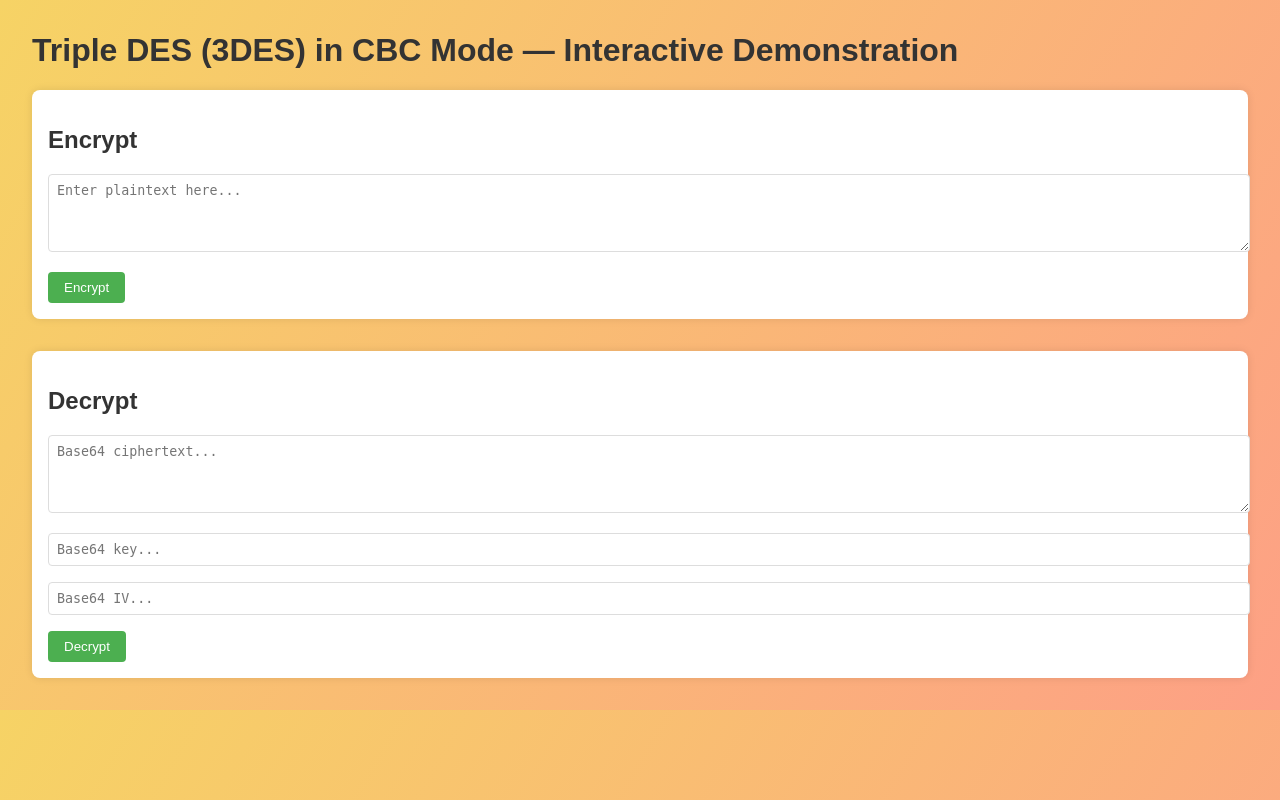
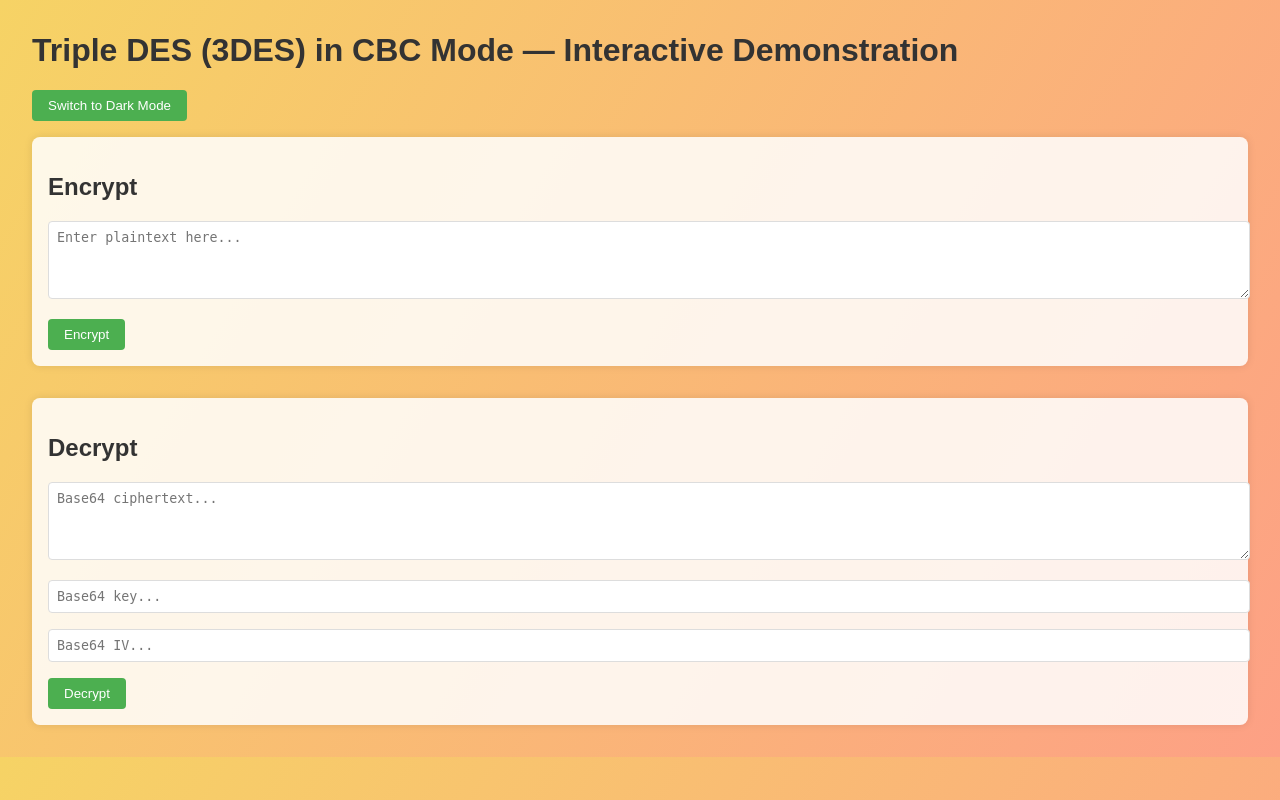
Before and after one commit to emre-unlu/3des, a Flask app: page / in a window 1280 px wide. Run offline with Flask 3, Linux system fonts and the light colour scheme.

Commit message:
Add dark and light modes with theme toggle

```diff
--- a/static/script.js
+++ b/static/script.js
@@ -13,7 +13,28 @@ function copyToClipboard(text, message) {
     });
 }
 
+function applyTheme(theme) {
+    document.documentElement.setAttribute('data-theme', theme);
+    localStorage.setItem('theme', theme);
+    const btn = document.getElementById('theme-toggle');
+    if (btn) {
+        btn.textContent = theme === 'dark' ? 'Switch to Light Mode' : 'Switch to Dark Mode';
+    }
+}
+
 document.addEventListener('DOMContentLoaded', function() {
+    const savedTheme = localStorage.getItem('theme');
+    const prefersDark = window.matchMedia('(prefers-color-scheme: dark)').matches;
+    applyTheme(savedTheme || (prefersDark ? 'dark' : 'light'));
+
+    const toggleBtn = document.getElementById('theme-toggle');
+    if (toggleBtn) {
+        toggleBtn.addEventListener('click', function() {
+            const current = document.documentElement.getAttribute('data-theme') || 'light';
+            applyTheme(current === 'dark' ? 'light' : 'dark');
+        });
+    }
+
     document.querySelectorAll('.copyable').forEach(function(elem) {
         elem.addEventListener('click', function() {
             copyToClipboard(this.textContent);
--- a/static/style.css
+++ b/static/style.css
@@ -1,8 +1,30 @@
+:root {
+    --bg: linear-gradient(120deg, #f6d365 0%, #fda085 100%);
+    --text-color: #333;
+    --section-bg: rgba(255,255,255,0.85);
+    --button-bg: #4CAF50;
+    --button-hover: #45a049;
+    --link-color: #007bff;
+    --copy-msg-bg: #28a745;
+    --border-color: #ddd;
+}
+
+[data-theme="dark"] {
+    --bg: linear-gradient(120deg, #24243e 0%, #14163c 100%);
+    --text-color: #eee;
+    --section-bg: rgba(0,0,0,0.5);
+    --button-bg: #0d6efd;
+    --button-hover: #0b5ed7;
+    --link-color: #66b3ff;
+    --copy-msg-bg: #198754;
+    --border-color: #555;
+}
+
 body {
     font-family: Arial, sans-serif;
     margin: 2rem;
-    background: linear-gradient(120deg, #f6d365 0%, #fda085 100%);
-    color: #333;
+    background: var(--bg);
+    color: var(--text-color);
 }
 
 textarea, input {
@@ -10,14 +32,14 @@ textarea, input {
     padding: 0.5rem;
     margin-bottom: 1rem;
     font-family: monospace;
-    border: 1px solid #ddd;
+    border: 1px solid var(--border-color);
     border-radius: 4px;
 }
 
 button {
     padding: 0.5rem 1rem;
     margin-right: 1rem;
-    background-color: #4CAF50;
+    background-color: var(--button-bg);
     color: white;
     border: none;
     border-radius: 4px;
@@ -28,12 +50,16 @@ button {
     margin-top: 0.5rem;
 }
 
+#theme-toggle {
+    margin-bottom: 1rem;
+}
+
 button:hover {
-    background-color: #45a049;
+    background-color: var(--button-hover);
 }
 
 .section {
-    background: white;
+    background: var(--section-bg);
     padding: 1rem;
     margin-bottom: 2rem;
     border-radius: 8px;
@@ -50,7 +76,7 @@ table {
 
 th, td {
     padding: 0.5rem;
-    border: 1px solid #ccc;
+    border: 1px solid var(--border-color);
     font-size: 0.9rem;
     word-break: break-all;
 }
@@ -62,13 +88,13 @@ th, td {
 
 .copyable {
     cursor: pointer;
-    color: #007bff;
+    color: var(--link-color);
 }
 
 #copy-msg {
     display: none;
     padding: 0.5rem;
-    background-color: #28a745;
+    background-color: var(--copy-msg-bg);
     color: white;
     margin-bottom: 1rem;
     border-radius: 4px;
--- a/templates/index.html
+++ b/templates/index.html
@@ -9,6 +9,7 @@
 <body>
 
     <h1>Triple DES (3DES) in CBC Mode — Interactive Demonstration</h1>
+    <button id="theme-toggle">Switch to Light Mode</button>
 
     <div class="section">
         <h2>Encrypt</h2>
```
